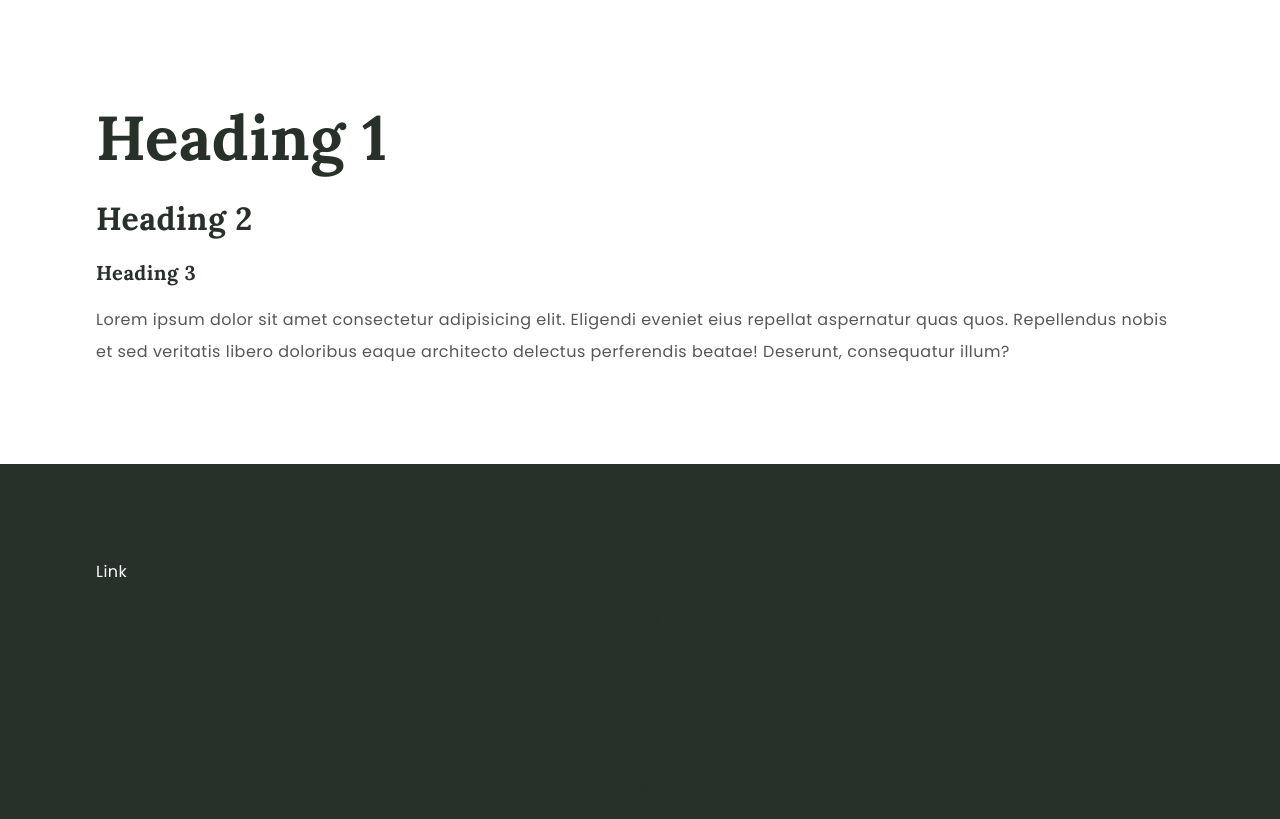
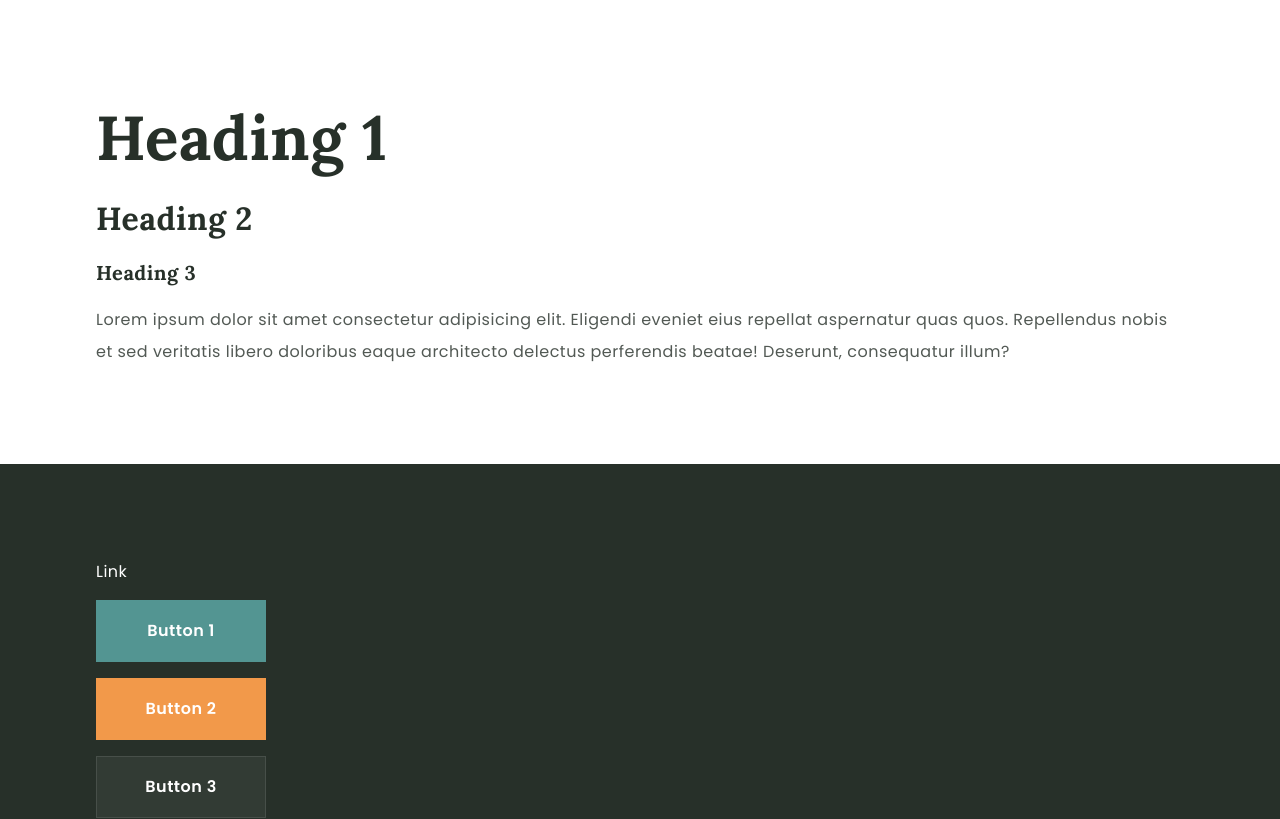
Before and after one commit to Hiboo93/bfood, a Next.js app: page / in a window 1280 px wide. Shown: the top 819 px of the page. Built offline with nearby package versions, Linux system fonts and the light colour scheme.

Commit message:
✨ F01: Button config

```diff
--- a/components/ui/button.tsx
+++ b/components/ui/button.tsx
@@ -5,25 +5,18 @@ import { cva, type VariantProps } from "class-variance-authority"
 import { cn } from "@/lib/utils"
 
 const buttonVariants = cva(
-  "inline-flex items-center justify-center whitespace-nowrap rounded-md text-sm font-medium ring-offset-white transition-colors focus-visible:outline-none focus-visible:ring-2 focus-visible:ring-slate-950 focus-visible:ring-offset-2 disabled:pointer-events-none disabled:opacity-50 dark:ring-offset-slate-950 dark:focus-visible:ring-slate-300",
+  "inline-flex items-center justify-center whitespace-nowrap text-base font-semibold ring-offset-white transition-colors focus-visible:outline-none focus-visible:ring-1 focus-visible:ring-orange focus-visible:ring-offset-1 disabled:pointer-events-none disabled:opacity-50",
   {
     variants: {
       variant: {
-        default: "bg-slate-900 text-slate-50 hover:bg-slate-900/90 dark:bg-slate-50 dark:text-slate-900 dark:hover:bg-slate-50/90",
-        destructive:
-          "bg-red-500 text-slate-50 hover:bg-red-500/90 dark:bg-red-900 dark:text-slate-50 dark:hover:bg-red-900/90",
-        outline:
-          "border border-slate-200 bg-white hover:bg-slate-100 hover:text-slate-900 dark:border-slate-800 dark:bg-slate-950 dark:hover:bg-slate-800 dark:hover:text-slate-50",
-        secondary:
-          "bg-slate-100 text-slate-900 hover:bg-slate-100/80 dark:bg-slate-800 dark:text-slate-50 dark:hover:bg-slate-800/80",
-        ghost: "hover:bg-slate-100 hover:text-slate-900 dark:hover:bg-slate-800 dark:hover:text-slate-50",
-        link: "text-slate-900 underline-offset-4 hover:underline dark:text-slate-50",
+        default: 'text-white bg-green hover:bg-green-hover',
+        orange: 'text-white bg-orange hover:bg-orange-hover',
+        input: 'bg-white/5 border border-white/10 text-white',
+
       },
       size: {
-        default: "h-10 px-4 py-2",
-        sm: "h-9 rounded-md px-3",
-        lg: "h-11 rounded-md px-8",
-        icon: "h-10 w-10",
+        default: "w-[170px] h-[62px] px-6",
+        sm: "w-[150px] h-[58px] px-6",
       },
     },
     defaultVariants: {
```
